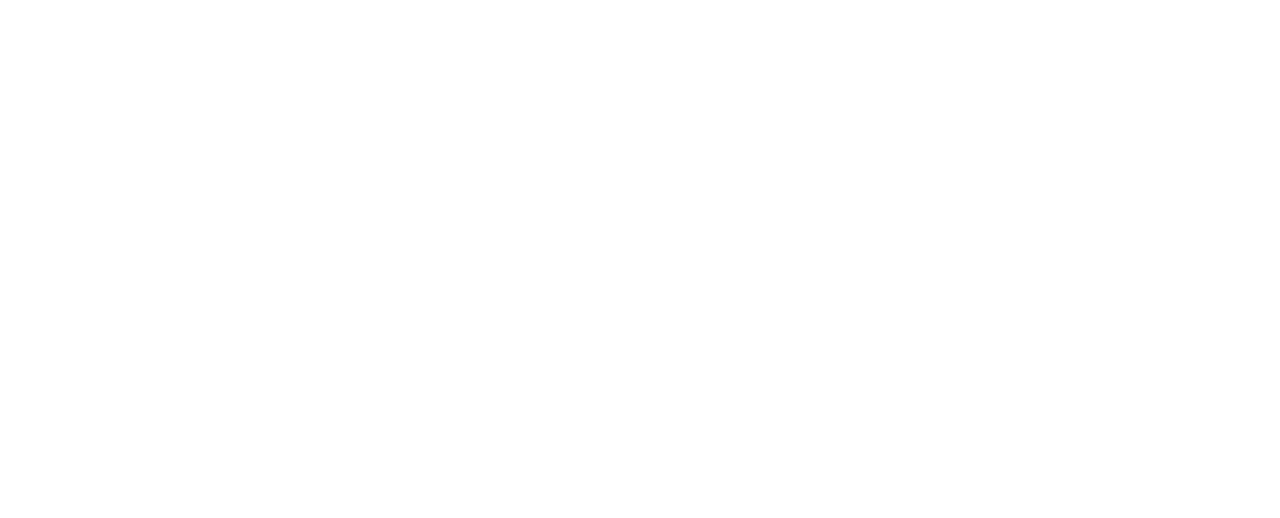
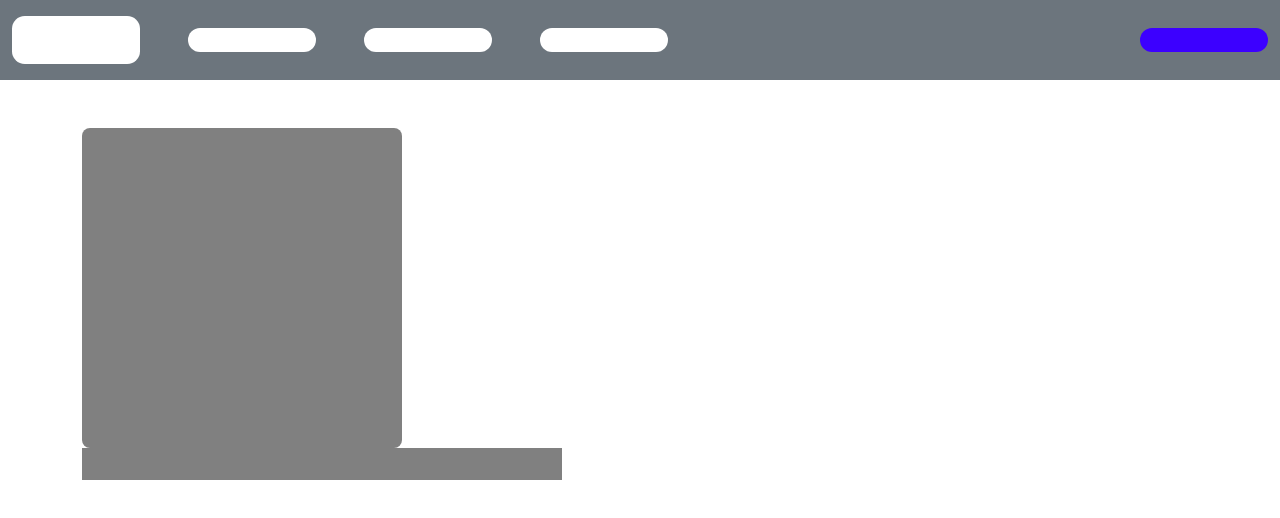
Before and after one commit to DenisWithOneN/TAW, a website: page tema 5 - mockup html/index.html in a window 1280 px wide. Drawn offline with nearby package versions, Linux system fonts and the light colour scheme.

Commit message:
finished project

```diff
--- a/tema 5 - mockup html/index.html
+++ b/tema 5 - mockup html/index.html
@@ -3,14 +3,41 @@
   <head>
     <meta charset="UTF-8" />
     <meta name="viewport" content="width=device-width, initial-scale=1.0" />
-    <title>Document</title>
+    <title>Mockup</title>
 
     <link
       rel="stylesheet"
       href="node_modules/bootstrap/dist/css/bootstrap.min.css"
     />
 
+    <link rel="stylesheet" href="styles.css" />
+
     <script src="node_modules/bootstrap/dist/js/bootstrap.min.js"></script>
   </head>
-  <body></body>
+  <body>
+    <!-- header -->
+    <div>
+      <div class="bg-secondary" style="height: 5rem">
+        <div class="container-fluid">
+          <div class="row">
+            <div class="col d-flex my-3 align-items-center">
+              <div class="white-rect"></div>
+              <div class="small-white-rect ms-5"></div>
+              <div class="small-white-rect ms-5"></div>
+              <div class="small-white-rect ms-5"></div>
+              <div class="small-blue-rect ms-auto"></div>
+            </div>
+          </div>
+        </div>
+      </div>
+
+      <!-- second section -->
+      <div class="container my-5">
+        <div class="large-grey-sqr"></div>
+        <div class="large-grey-rect"></div>
+        <div></div>
+        <div></div>
+      </div>
+    </div>
+  </body>
 </html>
--- /dev/null
+++ b/tema 5 - mockup html/styles.css
@@ -0,0 +1,33 @@
+.white-rect {
+    height: 3rem;
+    width: 8rem;
+    background-color: rgb(255, 255, 255);
+    border-radius: 0.8rem;
+}
+
+.small-white-rect {
+    height: 1.5rem;
+    width: 8rem;
+    background-color: rgb(255, 255, 255);
+    border-radius: 0.8rem;
+}
+
+.small-blue-rect {
+    height: 1.5rem;
+    width: 8rem;
+    background-color: rgb(60, 0, 255);
+    border-radius: 0.8rem;
+}
+
+.large-grey-sqr{
+    height: 20rem;
+    width: 20rem;
+    background-color: grey;
+    border-radius: 0.5rem;
+}
+
+.large-grey-rect {
+    height: 2rem;
+    width: 30rem;
+    background-color: grey;
+}
```
Also changed, not shown: tema4 - mockup html/index.html (+5 -3 lines).
